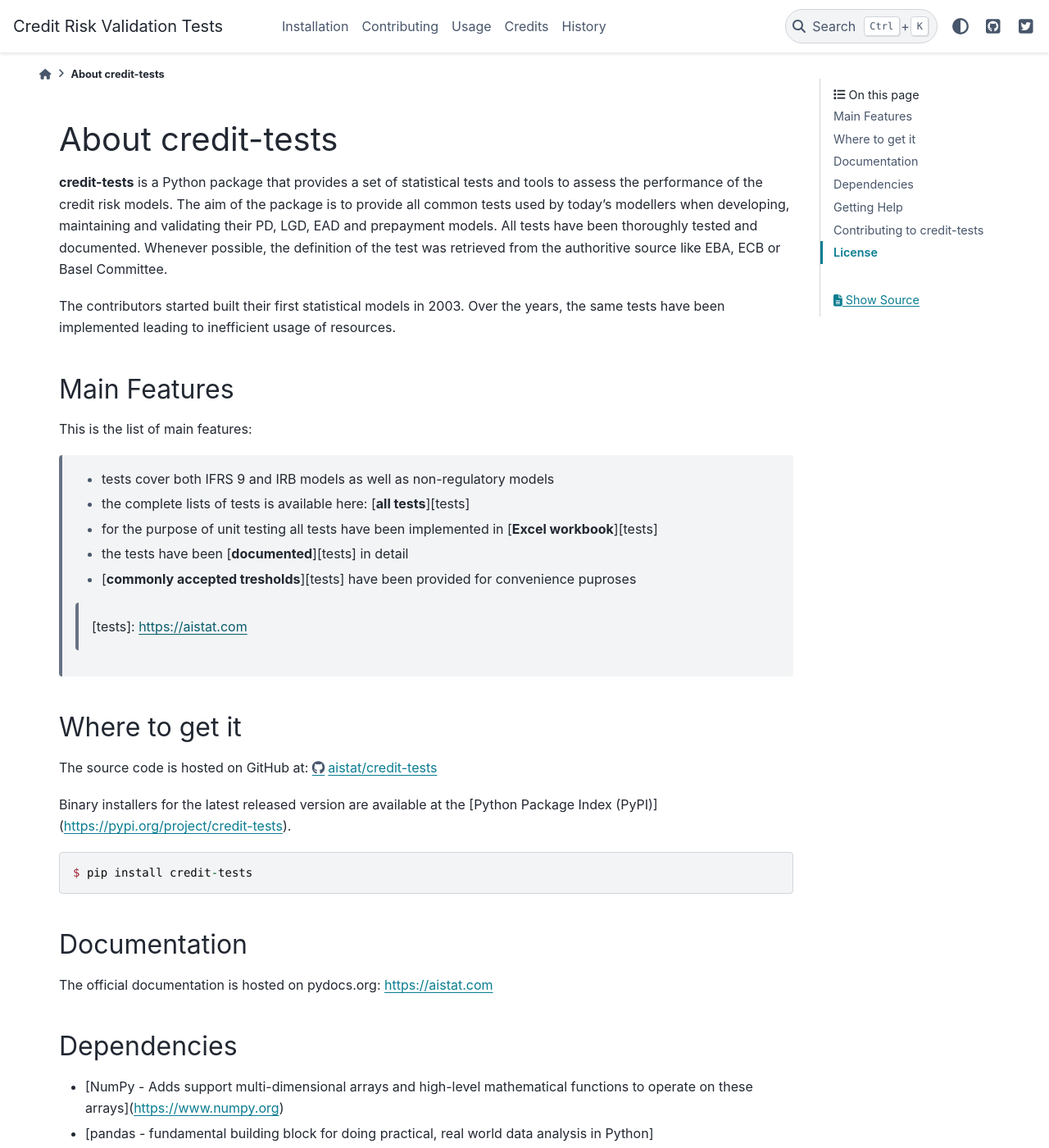
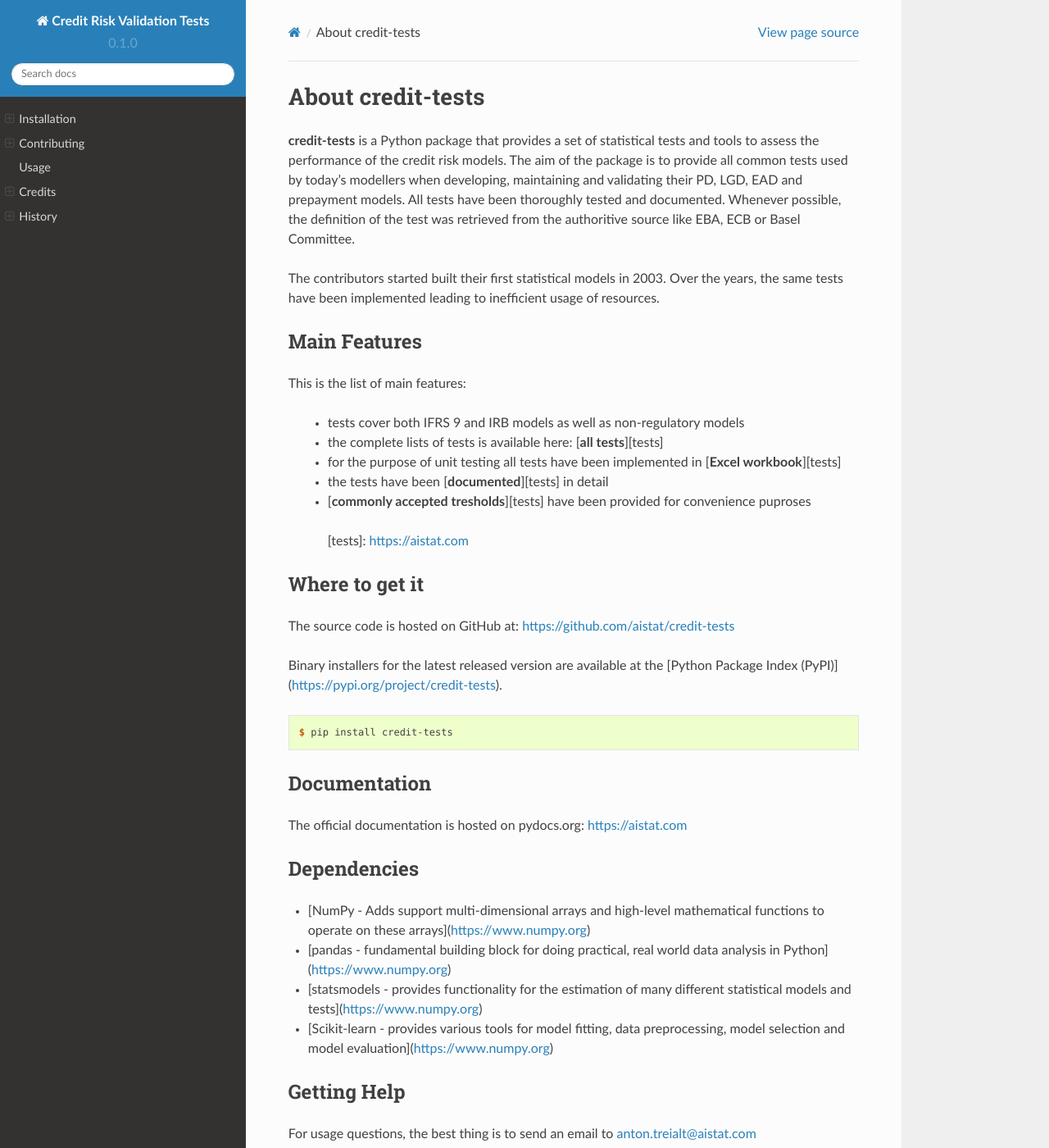
Before and after one commit to tderick/sphinx, a Sphinx documentation site: the page built from docs/readme.rst, in a window 1280 px wide and 1400 px high. Shown: the whole window at 82% size. Built offline with Sphinx 7.4.7 and the Read the Docs theme 2.0.0, drawn with Linux system fonts in a browser that asks for light colours; pages that are not in the unit, such as notebooks, are missing from menus; some of the changed text lies outside the part shown.

Commit message:
Reactivate Read the docs theme

```diff
--- a/README.rst
+++ b/README.rst
@@ -30,7 +30,7 @@ https://github.com/aistat/credit-tests
 Binary installers for the latest released version are available at the [Python
 Package Index (PyPI)](https://pypi.org/project/credit-tests).
 
-.. code-block:: python
+.. code-block:: console
 
     $ pip install credit-tests
 
--- a/docs/conf.py
+++ b/docs/conf.py
@@ -88,33 +88,21 @@ todo_include_todos = False
 # a list of builtin themes.
 #
 # html_theme = 'alabaster'
-#html_theme = 'sphinx_rtd_theme'
-html_theme = 'pydata_sphinx_theme'
+html_theme = 'sphinx_rtd_theme'
+# html_theme = 'pydata_sphinx_theme'
 
 # Theme options are theme-specific and customize the look and feel of a
 # theme further.  For a list of options available for each theme, see the
 # documentation.
 #
 # html_theme_options = {}
+
 html_theme_options = {
-  "show_nav_level": 2,
-  "logo": {
-        "text": "Credit Risk Validation Tests",
-    },
-  "icon_links": [
-        {
-            "name": "GitHub",
-            "url": "https://github.com/at621/risktests",
-            "icon": "fab fa-github-square",
-            "type": "fontawesome",
-        },
-        {
-            "name": "Twitter",
-            "url": "https://twitter.com/<your-handle>",
-            "icon": "fab fa-twitter-square",
-            # The default for `type` is `fontawesome` so it is not actually required in any of the above examples as it is shown here
-        }
-    ],
+    'collapse_navigation': False,
+    'sticky_navigation': True,
+    'navigation_depth': 4,
+    'includehidden': True,
+    'titles_only': False
 }
 
 # Add any paths that contain custom static files (such as style sheets) here,
@@ -185,5 +173,6 @@ texinfo_documents = [
 ]
 
 
-
+autoapi_type = 'python'
 autoapi_dirs = ["../risktests"]
+autoapi_add_toctree_entry=False
--- a/docs/index.rst
+++ b/docs/index.rst
@@ -7,6 +7,7 @@
    usage
    authors
    history
+   /autoapi/risktests/index
 
 Welcome to Credit Risk Validation Tests's documentation!
 ========================================================
```
